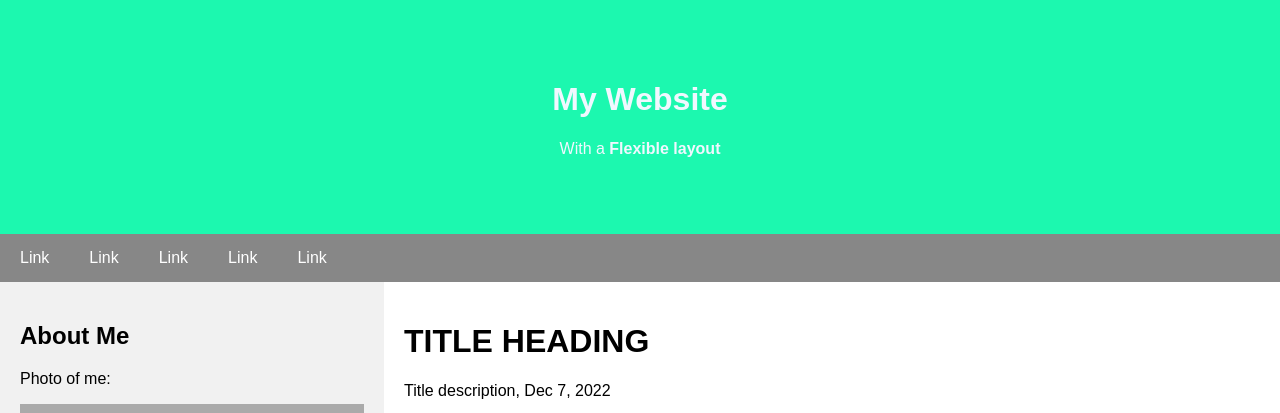
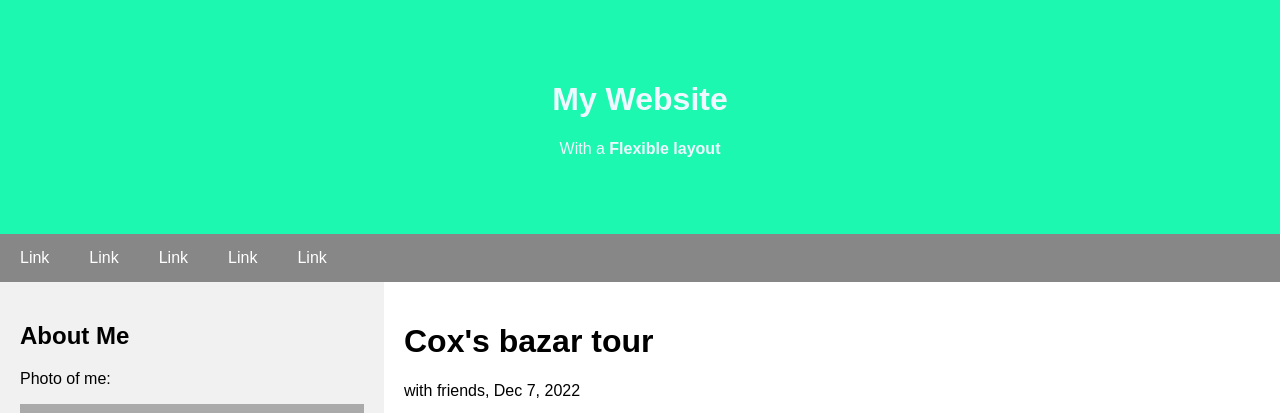
Before and after one commit to farabitusher/Flex-layout-simple, a plain HTML site: page index.html in a window 1280 px wide. Shown: the top 413 px of the page. Drawn offline with Linux system fonts and the light colour scheme.

Commit message:
title added.

```diff
--- a/index.html
+++ b/index.html
@@ -42,8 +42,8 @@
         <div class="fake-image" style="height: 60px">Another Image</div>
       </div>
       <div class="main">
-        <h1>TITLE HEADING</h1>
-        <p>Title description, Dec 7, 2022</p>
+        <h1>Cox's bazar tour</h1>
+        <p>with friends, Dec 7, 2022</p>
         <img src="images/person/farabi.png" alt="">
         </div>
         <p>Some text</p>
```
